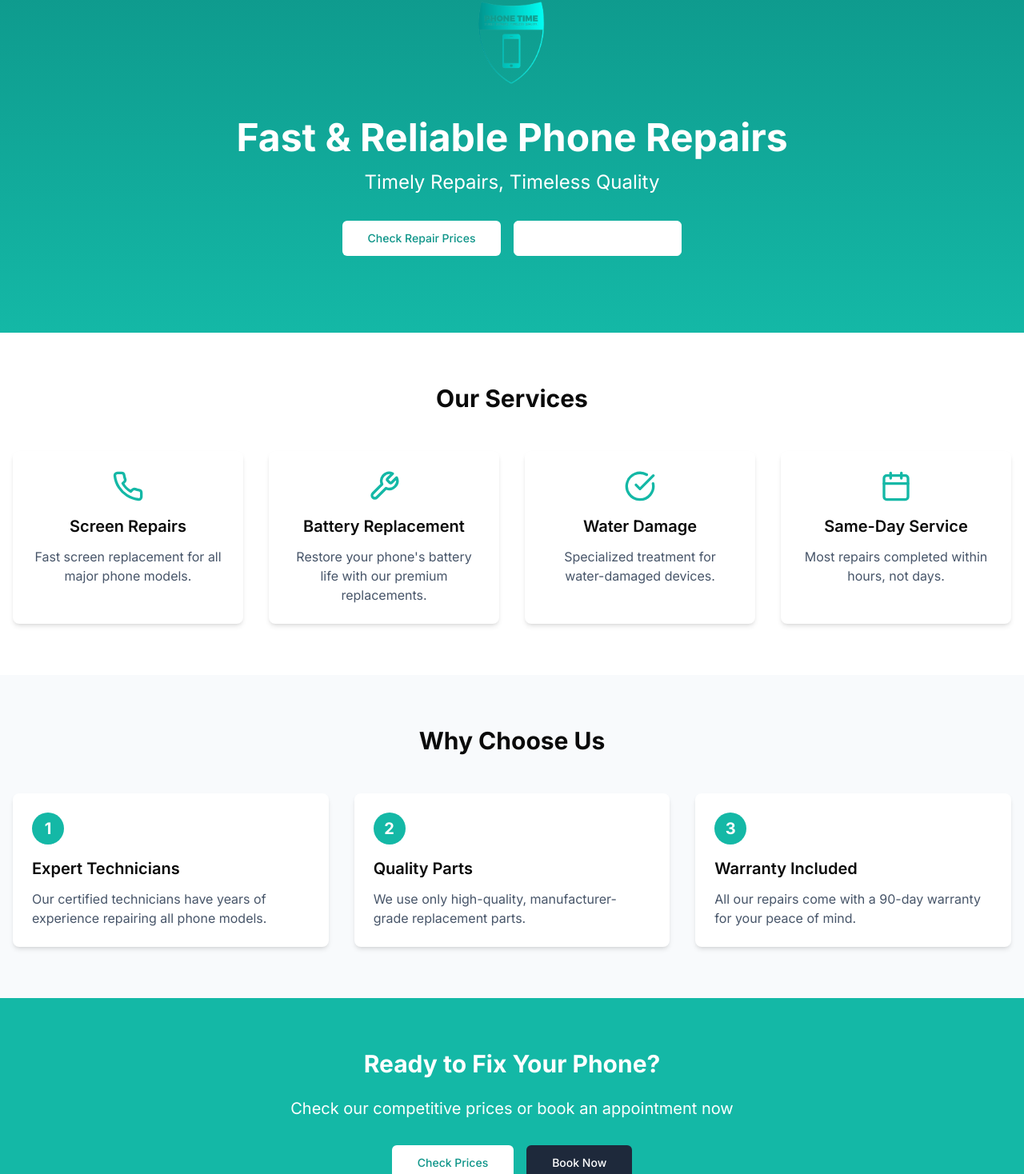
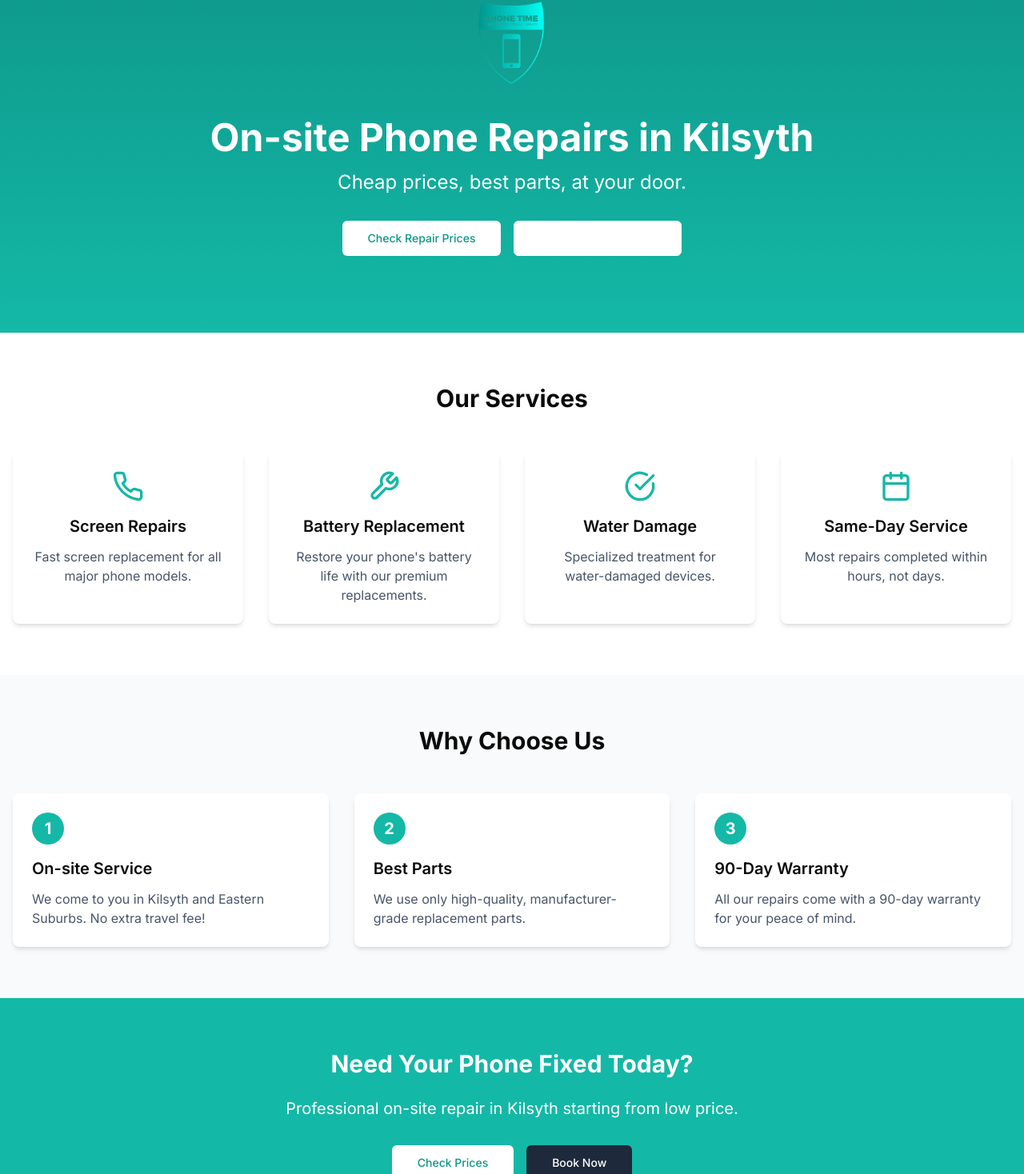
Before and after one commit to PhoneTime/vercel, a Next.js app: page / in a window 1280 px wide. Shown: the part 168-1636 px from the top of the page at 80% size. Built offline with nearby package versions, Linux system fonts and the light colour scheme.

Commit message:
Update page SEO and on-site content

```diff
--- a/app/page.tsx
+++ b/app/page.tsx
@@ -8,13 +8,14 @@ import {
   CheckCircleIcon
 } from "lucide-react"
 
+// 这里是关键！修改这里的标题会直接更新浏览器 Tab
 export const metadata = {
-  title: 'PhoneTime - Fast & Reliable Phone Repairs in Croydon & Kilsyth, Melbourne',
-  description: 'PhoneTime offers professional phone repair services near Croydon and Kilsyth, Melbourne. Visit us for fast screen repairs, battery replacements, and more.',
-  keywords: ['phone repair Croydon', 'phone repair Kilsyth', 'phone screen repair Melbourne', 'battery replacement Croydon', 'PhoneTime Melbourne'],
+  title: 'Phone Time | On-site Phone Repair Kilsyth & Eastern Suburbs',
+  description: 'Phone Time provides professional, affordable on-site phone repair services in Kilsyth and surrounding Melbourne Eastern suburbs. We fix your screen or battery at your door.',
+  keywords: ['phone repair Kilsyth', 'on-site phone repair Melbourne', 'mobile phone repair Kilsyth', 'cheap iPhone repair', 'Phone Time'],
   openGraph: {
-    title: 'PhoneTime - Expert Phone Repairs Near Croydon & Kilsyth',
-    description: 'Trusted phone repairs in Croydon and Kilsyth. Walk-in or book online for screen repair, battery replacement, water damage, and more.',
+    title: 'Phone Time | On-site Phone Repair Kilsyth & Eastern Suburbs',
+    description: 'Professional mobile phone repair at your door in Kilsyth. Walk-in or we come to you for screen and battery repairs.',
     url: 'https://www.phonetime.com.au',
     siteName: 'PhoneTime',
     images: [
@@ -44,8 +45,9 @@ export default function Home() {
               className="object-contain"
             />
           </div>
-          <h1 className="text-4xl md:text-5xl font-bold mb-4">Fast & Reliable Phone Repairs</h1>
-          <p className="text-xl md:text-2xl mb-8 max-w-2xl mx-auto">Timely Repairs, Timeless Quality</p>
+          {/* 这里我帮你把网页正中的大标题也改得更霸气了 */}
+          <h1 className="text-4xl md:text-5xl font-bold mb-4">On-site Phone Repairs in Kilsyth</h1>
+          <p className="text-xl md:text-2xl mb-8 max-w-2xl mx-auto">Cheap prices, best parts, at your door.</p>
           <div className="flex flex-col sm:flex-row gap-4 justify-center">
             <Link href="/price-check">
               <Button size="lg" className="bg-white text-teal-600 hover:bg-slate-100">
@@ -99,17 +101,17 @@ export default function Home() {
           <div className="grid grid-cols-1 md:grid-cols-3 gap-8">
             <FeatureCard
               number="1"
-              title="Expert Technicians"
-              description="Our certified technicians have years of experience repairing all phone models."
+              title="On-site Service"
+              description="We come to you in Kilsyth and Eastern Suburbs. No extra travel fee!"
             />
             <FeatureCard
               number="2"
-              title="Quality Parts"
+              title="Best Parts"
               description="We use only high-quality, manufacturer-grade replacement parts."
             />
             <FeatureCard
               number="3"
-              title="Warranty Included"
+              title="90-Day Warranty"
               description="All our repairs come with a 90-day warranty for your peace of mind."
             />
           </div>
@@ -118,8 +120,8 @@ export default function Home() {
 
       <section className="py-16 bg-teal-500 text-white">
         <div className="container mx-auto px-4 text-center">
-          <h2 className="text-3xl font-bold mb-6">Ready to Fix Your Phone?</h2>
-          <p className="text-xl mb-8 max-w-2xl mx-auto">Check our competitive prices or book an appointment now</p>
+          <h2 className="text-3xl font-bold mb-6">Need Your Phone Fixed Today?</h2>
+          <p className="text-xl mb-8 max-w-2xl mx-auto">Professional on-site repair in Kilsyth starting from low price.</p>
           <div className="flex flex-col sm:flex-row gap-4 justify-center">
             <Link href="/price-check">
               <Button size="lg" variant="secondary" className="bg-white text-teal-600 hover:bg-slate-100">
```
